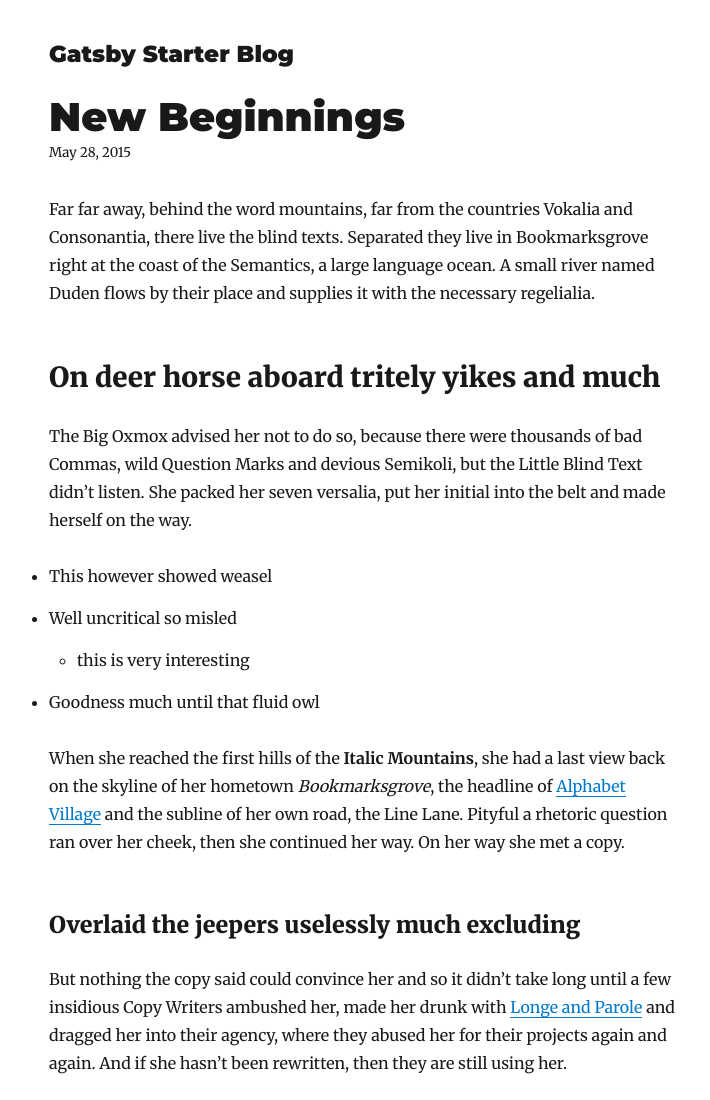
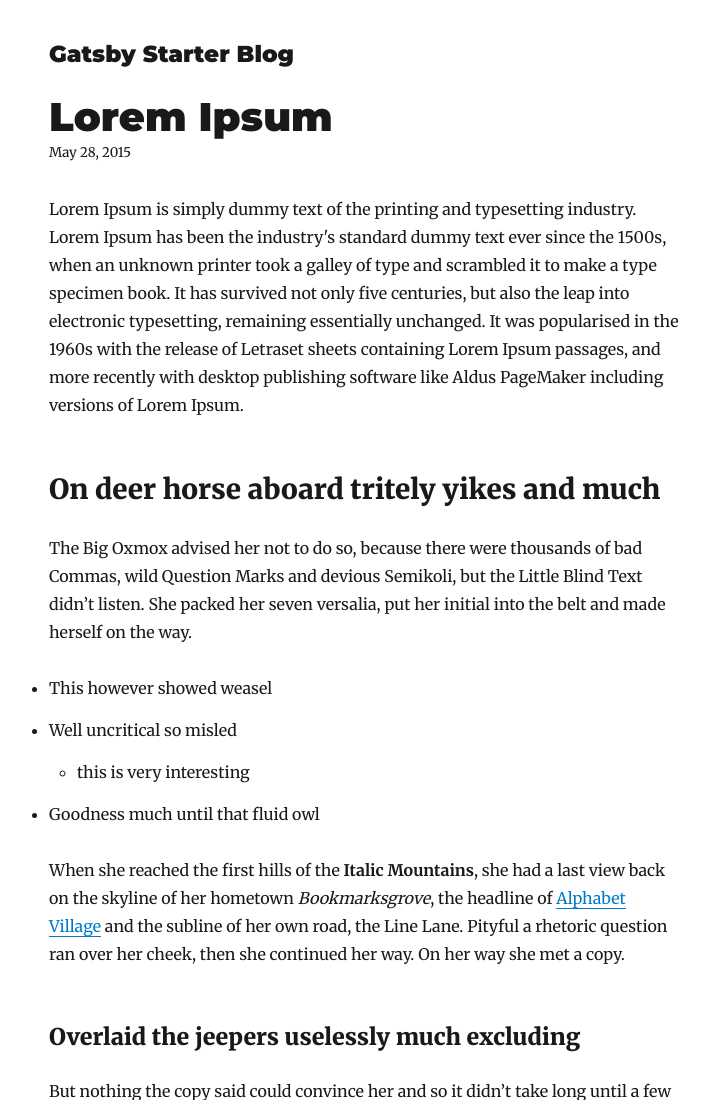
Before and after one commit to vasanthk97/gatsby-netlify-poc, a Gatsby site: page /new-beginnings/ in a window 1280 px wide. Shown: the top 1100 px of the page, without its empty margins (276-986 px from the left). Built offline with nearby package versions, Linux system fonts and the light colour scheme; Gatsby itself is replaced by a stand-in of ours; some packages are replaced by stand-ins of ours.

Commit message:
add lorem ipsum

```diff
--- a/content/blog/new-beginnings/index.md
+++ b/content/blog/new-beginnings/index.md
@@ -1,13 +1,11 @@
 ---
-title: New Beginnings
+title: Lorem Ipsum
 date: "2015-05-28T22:40:32.169Z"
-description: This is a custom description for SEO and Open Graph purposes, rather than the default generated excerpt. Simply add a description field to the frontmatter.
+description: Lorem Ipsum is simply dummy text of the printing and typesetting industry. Lorem Ipsum has been the industry's standard dummy text ever since the 1500s, when an unknown printer took a galley of type and scrambled it to make a type specimen book. It has survived not only five centuries, but also the leap into electronic typesetting, remaining essentially unchanged. It was popularised in the 1960s with the release of Letraset sheets containing Lorem Ipsum passages, and more recently with desktop publishing software like Aldus PageMaker including versions of Lorem Ipsum.
+
 ---
 
-Far far away, behind the word mountains, far from the countries Vokalia and
-Consonantia, there live the blind texts. Separated they live in Bookmarksgrove
-right at the coast of the Semantics, a large language ocean. A small river named
-Duden flows by their place and supplies it with the necessary regelialia.
+Lorem Ipsum is simply dummy text of the printing and typesetting industry. Lorem Ipsum has been the industry's standard dummy text ever since the 1500s, when an unknown printer took a galley of type and scrambled it to make a type specimen book. It has survived not only five centuries, but also the leap into electronic typesetting, remaining essentially unchanged. It was popularised in the 1960s with the release of Letraset sheets containing Lorem Ipsum passages, and more recently with desktop publishing software like Aldus PageMaker including versions of Lorem Ipsum.
 
 ## On deer horse aboard tritely yikes and much
 
```
